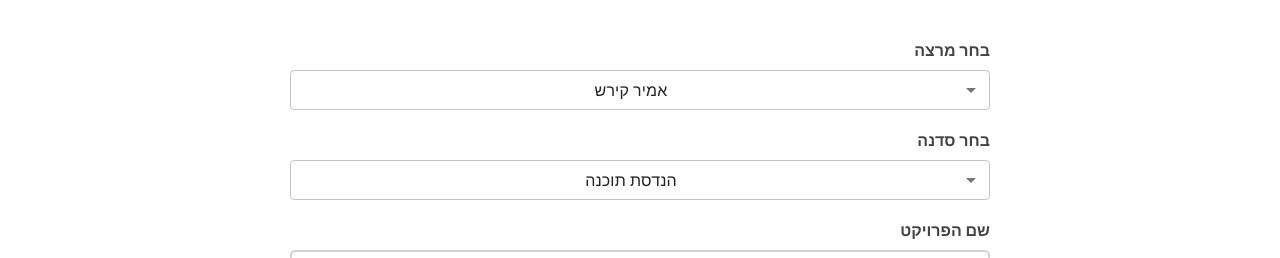
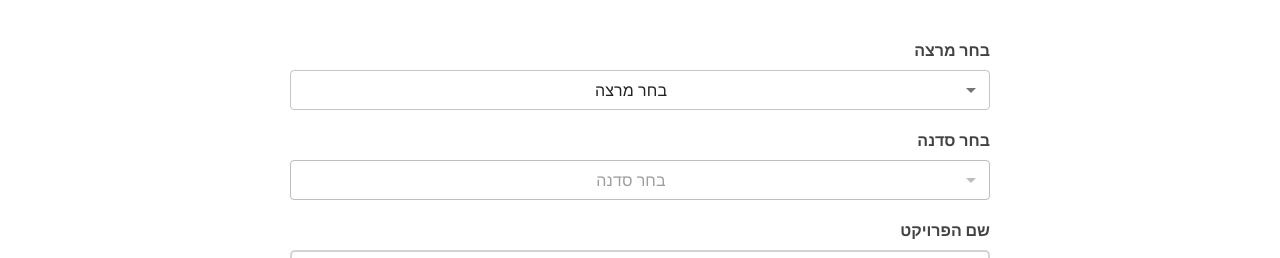
Before and after one commit to Danii1415/finalProject, a React (Create React App) app in the folder client/: page /Addproject in a window 1280 px wide. Shown: the part 214-472 px from the top of the page. Built offline with nearby package versions, Linux system fonts and the light colour scheme.

Commit message:
fixed options display below select + default value

```diff
--- a/client/src/pages/add-project/AddProject.js
+++ b/client/src/pages/add-project/AddProject.js
@@ -105,7 +105,6 @@ const AddProject = () => {
     )[0];
     const workshops = teacher.workshops;
     setSelectedTeacher(teacher);
-    setSelectedWorkshop(teacher.workshops[0]);
     setCurrWorkshops(workshops);
   };
 
@@ -152,12 +151,6 @@ const AddProject = () => {
     setMarkDownText(e.target.value);
   };
 
-  useEffect(() => {
-    setCurrWorkshops(teachers[0].workshops);
-    setSelectedTeacher(teachers[0]);
-    setSelectedWorkshop(teachers[0].workshops[0]);
-  }, []);
-
   return (
     <div className="container">
       <div className="title">הגשת תקציר לסדנה</div>
@@ -168,7 +161,22 @@ const AddProject = () => {
           variant="outlined"
           onChange={selectedTeacherChange}
           value={selectedTeacher && selectedTeacher.name}
+          displayEmpty
+          MenuProps={{
+            anchorOrigin: {
+              vertical: "bottom",
+              horizontal: "left",
+            },
+            transformOrigin: {
+              vertical: "top",
+              horizontal: "left",
+            },
+            getContentAnchorEl: null,
+          }}
         >
+          <MenuItem disabled key="-1" value="">
+            בחר מרצה
+          </MenuItem>
           {teachers.map((teacher) => {
             return (
               <MenuItem key={teacher.id} value={teacher.name}>
@@ -181,11 +189,27 @@ const AddProject = () => {
       <div className="select-form">
         <label>בחר סדנה</label>
         <Select
+          disabled={!currWorkshops.length ? true : false}
           style={{ height: "40px" }}
           variant="outlined"
           onChange={selectedWorkshopChange}
           value={selectedWorkshop && selectedWorkshop.name}
+          displayEmpty
+          MenuProps={{
+            anchorOrigin: {
+              vertical: "bottom",
+              horizontal: "left",
+            },
+            transformOrigin: {
+              vertical: "top",
+              horizontal: "left",
+            },
+            getContentAnchorEl: null,
+          }}
         >
+          <MenuItem disabled key="-1" value="">
+            בחר סדנה
+          </MenuItem>
           {currWorkshops.map((workshop) => {
             return (
               <MenuItem key={workshop.id} value={workshop.name}>
```
